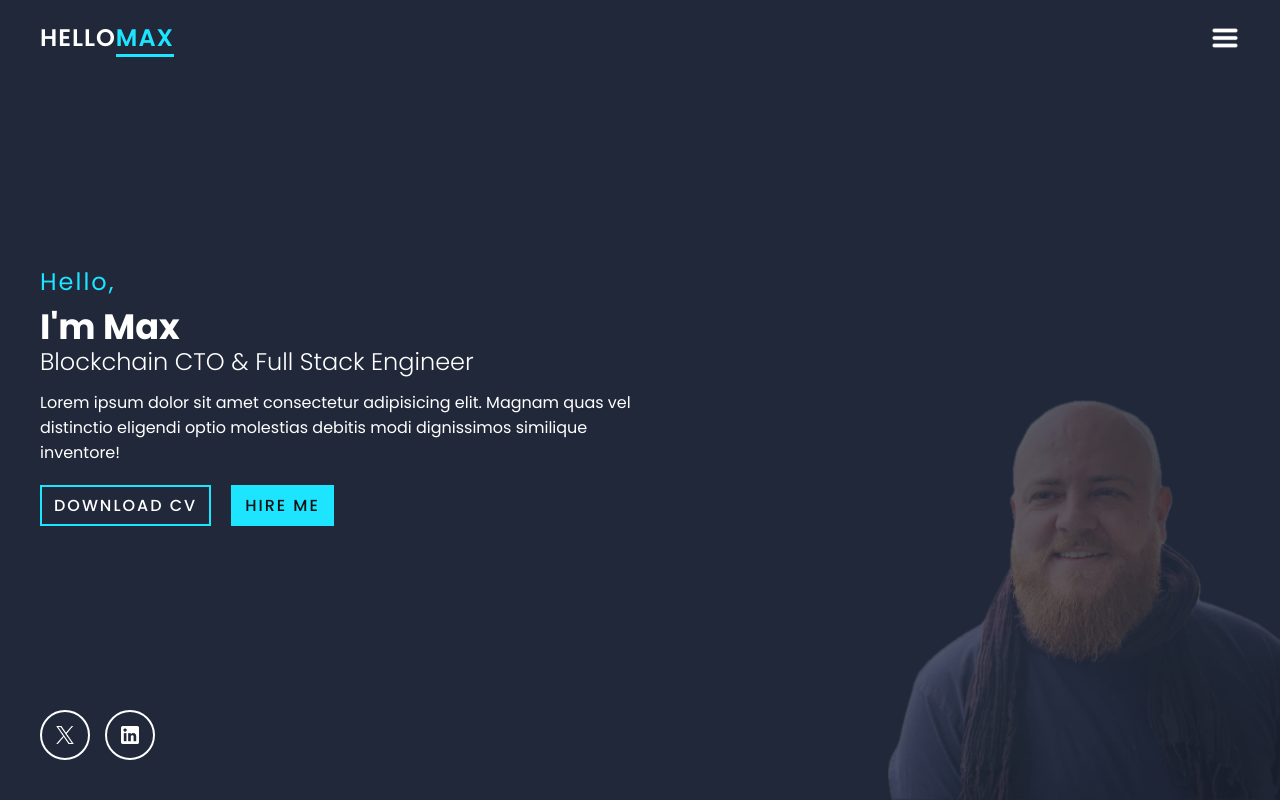
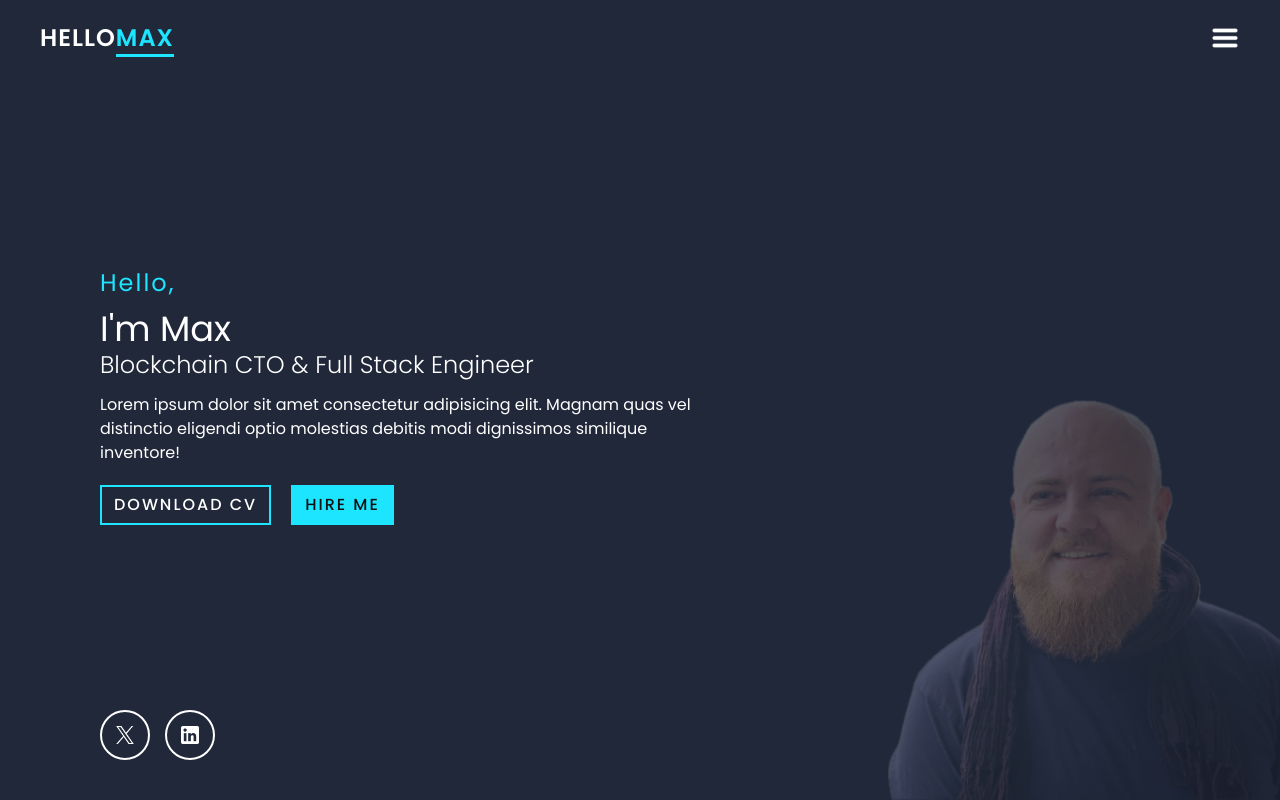
Before and after one commit to manthis/hellomax-website, a Next.js app: page / in a window 1280 px wide. Built offline with nearby package versions, Linux system fonts and the light colour scheme.

Commit message:
Migrating CSS to Tailwind

```diff
--- a/app/components/contents/home.tsx
+++ b/app/components/contents/home.tsx
@@ -1,5 +1,10 @@
+import Persona from '../persona/persona';
+import SocialNetworks from '../socialNetworks/social';
+
 export default function HomeContent() {
     return (
+        <>
+            <Persona />
             <div className='content'>
                 <div className='contentBx'>
                     <h4>Hello,</h4>
@@ -8,12 +13,14 @@ export default function HomeContent() {
                     </h2>
                     <h3>Blockchain CTO & Full Stack Engineer</h3>
                     <p>
-                    Lorem ipsum dolor sit amet consectetur adipisicing elit. Magnam quas vel distinctio eligendi optio
-                    molestias debitis modi dignissimos similique inventore!
+                        Lorem ipsum dolor sit amet consectetur adipisicing elit. Magnam quas vel distinctio eligendi
+                        optio molestias debitis modi dignissimos similique inventore!
                     </p>
                     <a href='#'>Download CV</a>
                     <a href='#'>Hire me</a>
                 </div>
             </div>
+            <SocialNetworks />
+        </>
     );
 }
--- a/app/components/header/header.tsx
+++ b/app/components/header/header.tsx
@@ -1,8 +1,8 @@
 export default function Header() {
     const handleClick = () => {
-        let banner = document.querySelector('.banner');
-        if (banner) {
-            banner.classList.toggle('active');
+        let main = document.querySelector('.main');
+        if (main) {
+            main.classList.toggle('active');
         }
         let menuToggle = document.querySelector('.toggle');
         if (menuToggle) {
--- a/app/globals.css
+++ b/app/globals.css
@@ -1,8 +1,6 @@
-/*
 @tailwind base;
 @tailwind components;
 @tailwind utilities;
-*/
 
 /*
 :root {
@@ -19,19 +17,6 @@
     }
 }
 */
-/*
-body {
-    min-height: 100vh;
-    background-repeat: no-repeat;
-    background-image: radial-gradient(
-        farthest-corner at 40px 40px,
-        black 40%,
-        #43e 100%
-    );
-}
-*/
-
-@import url("https://fonts.googleapis.com/css?family=Poppins:200,300,400,500,600,700,800,900&display=swap");
 
 * {
     margin: 0;
@@ -40,6 +25,7 @@ body {
     font-family: "Poppins", sans-serif;
 }
 
+/*
 section {
     position: relative;
     width: 100%;
@@ -50,6 +36,7 @@ section {
     background: #21283a;
     overflow: hidden;
 }
+*/
 
 section.active .logo,
 section.active .content,
--- a/app/layout.tsx
+++ b/app/layout.tsx
@@ -1,19 +1,24 @@
 import type { Metadata } from 'next';
-import { Inter } from 'next/font/google';
+import { Poppins } from 'next/font/google';
 import './globals.css';
 
 // TODO: replace the font
-const inter = Inter({ subsets: ['latin'] });
+const poppins = Poppins({
+    subsets: ['latin'],
+    display: 'swap',
+    variable: '--font-poppins',
+    weight: ['100', '200', '300', '400', '500', '600', '700', '800', '900'],
+});
 
 export const metadata: Metadata = {
     title: 'HelloMax',
-    description: 'Maxime AUBURTIN - CTO & Full Stack Web 3 Developer',
+    description: 'Maxime AUBURTIN - Blockchain CTO & Fullstack Engineer',
 };
 
 export default function RootLayout({ children }: { children: React.ReactNode }) {
     return (
         <html lang='en'>
-            <body className={inter.className} suppressHydrationWarning={true}>
+            <body className={poppins.className} suppressHydrationWarning={true}>
                 {children}
             </body>
         </html>
--- a/app/page.tsx
+++ b/app/page.tsx
@@ -1,22 +1,18 @@
 'use client';
 
 import Header from '@/app/components/header/header';
-import Persona from '@/app/components/persona/persona';
 import HomeContent from './components/contents/home';
 import Menu from './components/menu/menu';
-import SocialNetworks from './components/socialNetworks/social';
 
 export default function Home() {
     return (
-        <main>
+        <>
             <Header />
-            <section className='banner'>
-                <Persona />
+            <section className='main bg-darkblue relative flex min-h-screen w-full items-center overflow-hidden px-[100px] py-0'>
                 <HomeContent />
-                <SocialNetworks />
                 <Menu />
             </section>
-        </main>
+        </>
     );
 
     /*
--- a/tailwind.config.ts
+++ b/tailwind.config.ts
@@ -7,6 +7,11 @@ const config: Config = {
         './app/**/*.{js,ts,jsx,tsx,mdx}',
     ],
     theme: {
+        colors: {
+            blue: '#1de5ff',
+            darkblue: '#21283a',
+            midnight: '#141821',
+        },
         extend: {
             backgroundImage: {
                 'gradient-radial': 'radial-gradient(var(--tw-gradient-stops))',
```
Lines whose indentation alone changed are shown as unchanged.
